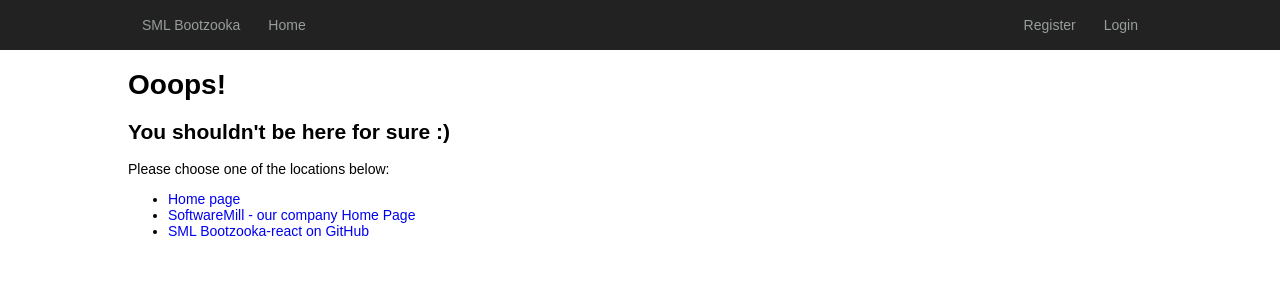
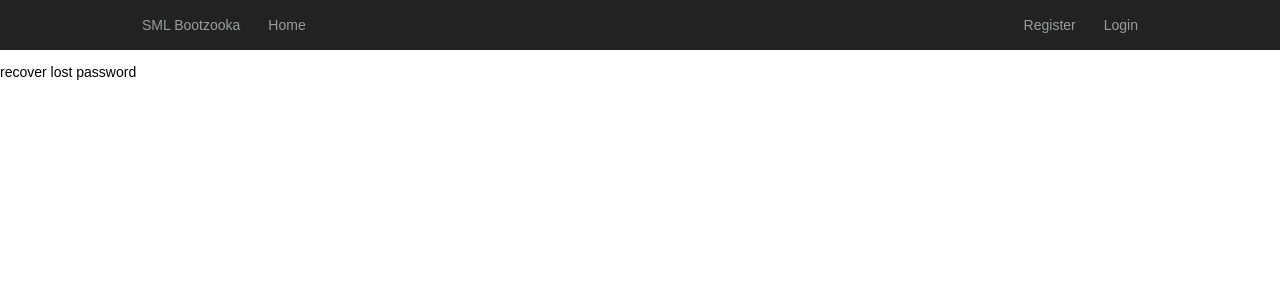
Before and after one commit to softwaremill/bootzooka-react, a React (Create React App) app in the folder ui/: page /recover-lost-password in a window 1280 px wide. Shown: the top 300 px of the page. Built offline with nearby package versions, Linux system fonts and the light colour scheme.

Commit message:
adds a lost password route placeholder

```diff
--- a/ui/src/App.js
+++ b/ui/src/App.js
@@ -21,6 +21,9 @@ class App extends Component {
           <Route path="/register">
             <p>register</p>
           </Route>
+          <Route path="/recover-lost-password">
+            <p>recover lost password</p>
+          </Route>
           <Route component={NotFound} />
         </Switch>
       </div>
```
